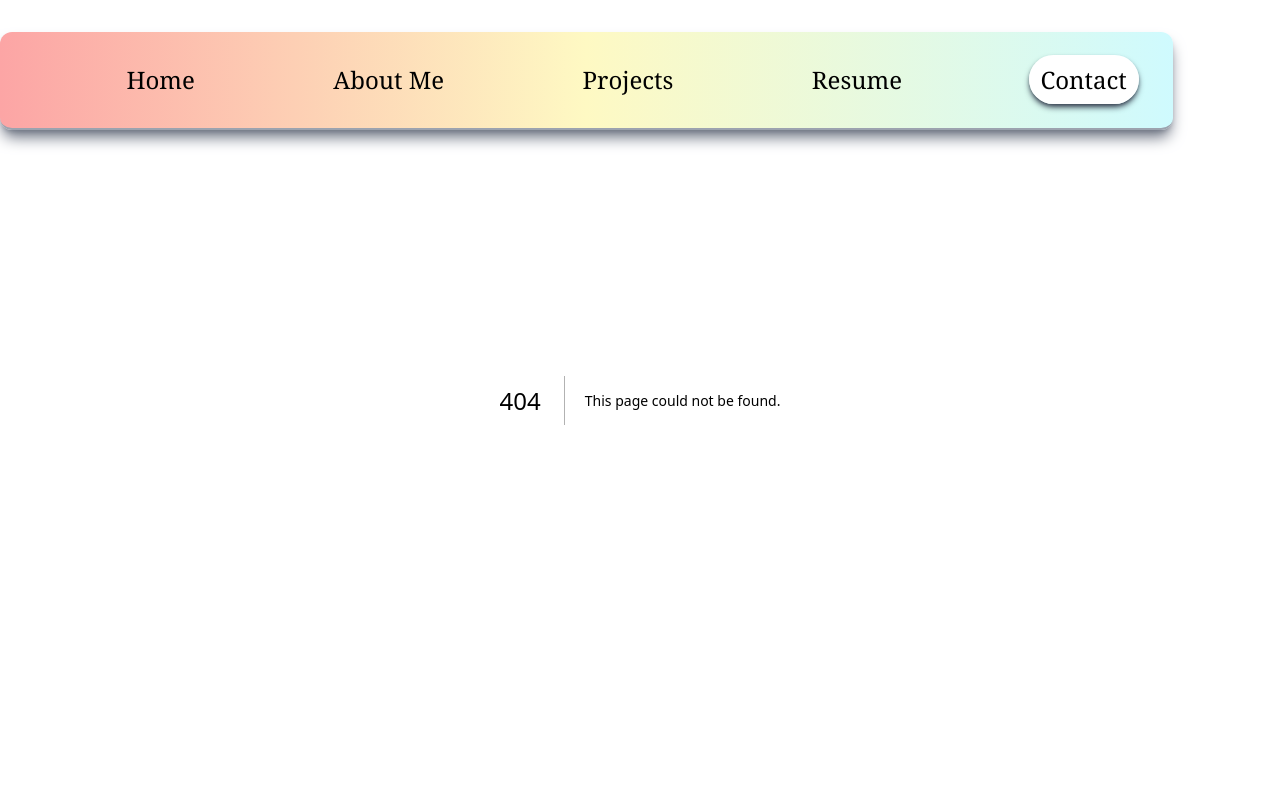
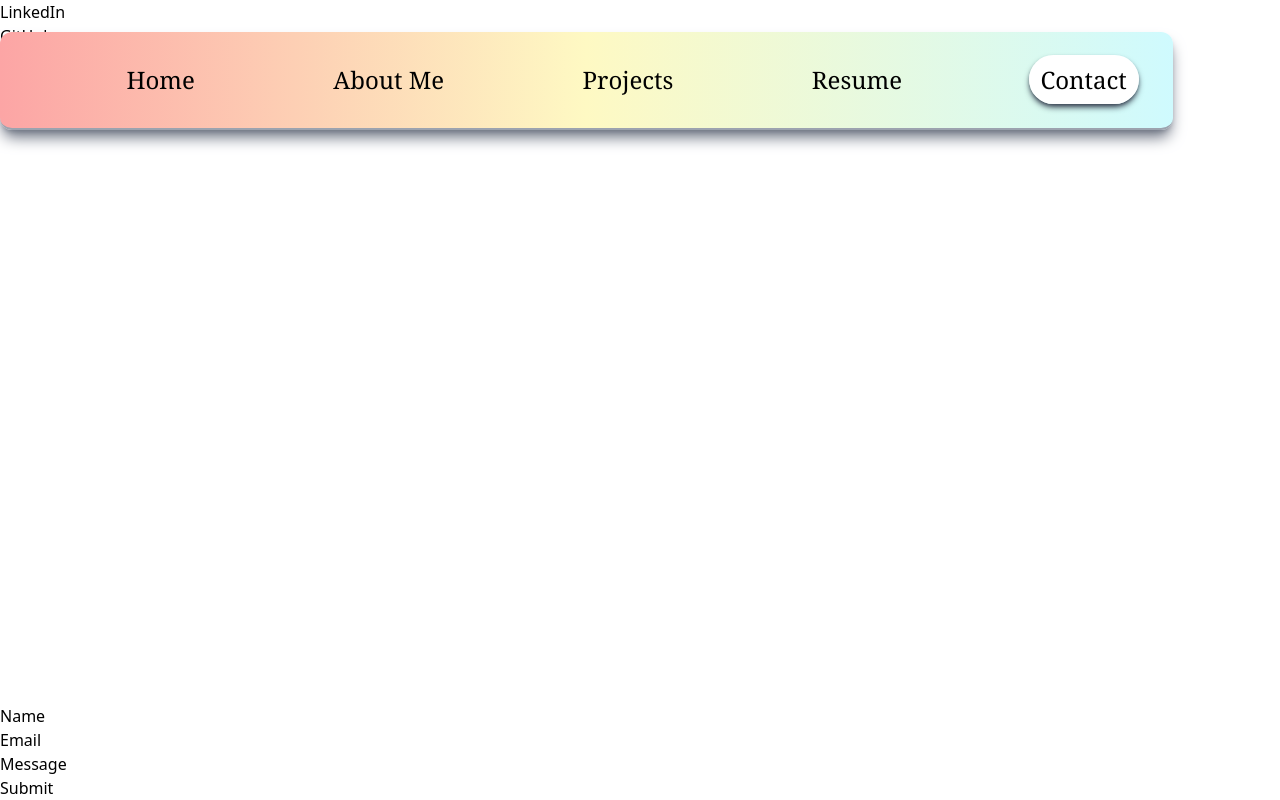
Before and after one commit to renitagid/nextjs-portfolio, a Next.js app: page /contact in a window 1280 px wide. Before the commit this address had no page. Built offline with nearby package versions, Linux system fonts and the light colour scheme.

Commit message:
404 and contact

```diff
--- /dev/null
+++ b/src/pages/404.js
@@ -0,0 +1,3 @@
+export default function Custom404() {
+    return <h1>404 - Page Not Found</h1>
+  }
--- /dev/null
+++ b/src/pages/contact.js
@@ -0,0 +1,32 @@
+import React from "react";
+
+const Contact = () => {
+  return (
+    <main>
+      <div>
+        <div>LinkedIn</div>
+        <div>GitHub</div>
+        <div>Email</div>
+      </div>
+      <div className="absolute bottom-0">
+        <form action="mailto:emailid@example.com" method="post">
+          <div >
+            <label for="name">Name</label>
+            <input type="text" id="name" name="name" />
+          </div>
+          <div>
+            <label for="email">Email</label>
+            <input type="text" id="email" name="email" />
+          </div>
+          <div>
+            <label for="body">Message</label>
+            <input type="textarea" id="body" name="body" />
+          </div>
+          <button type="submit">Submit</button>
+        </form>
+      </div>
+    </main>
+  );
+};
+
+export default Contact;
```
